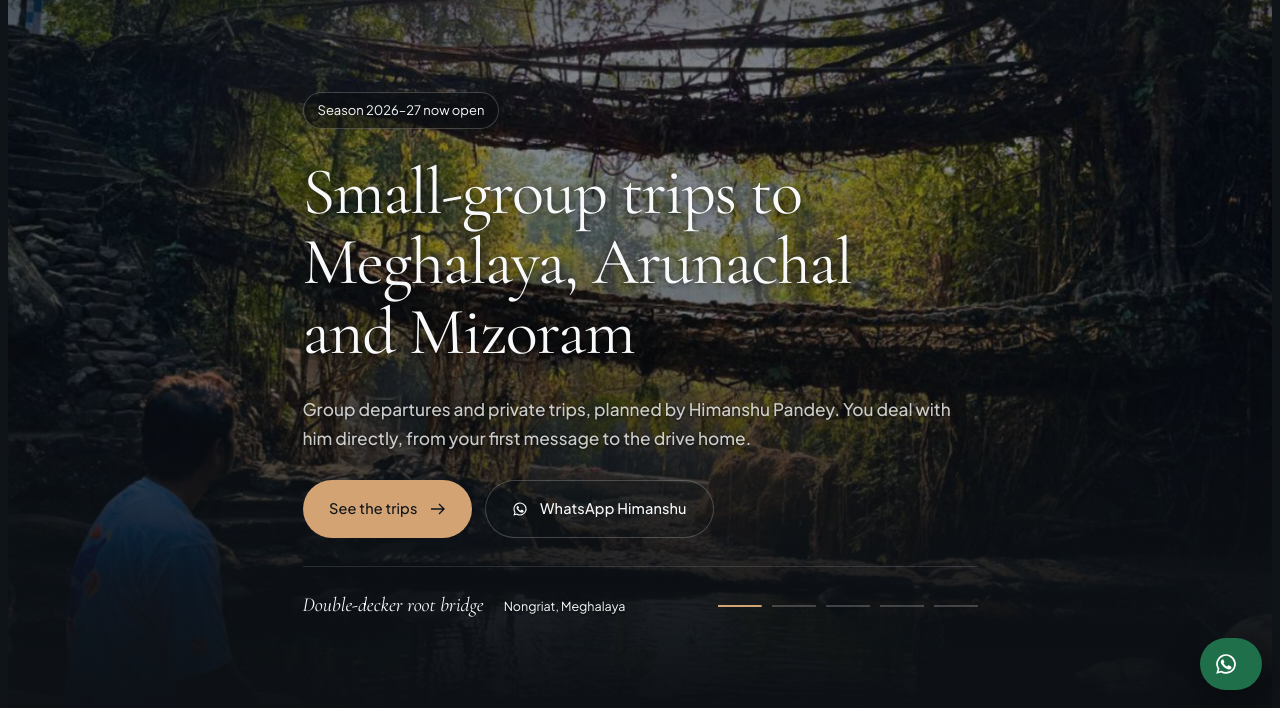
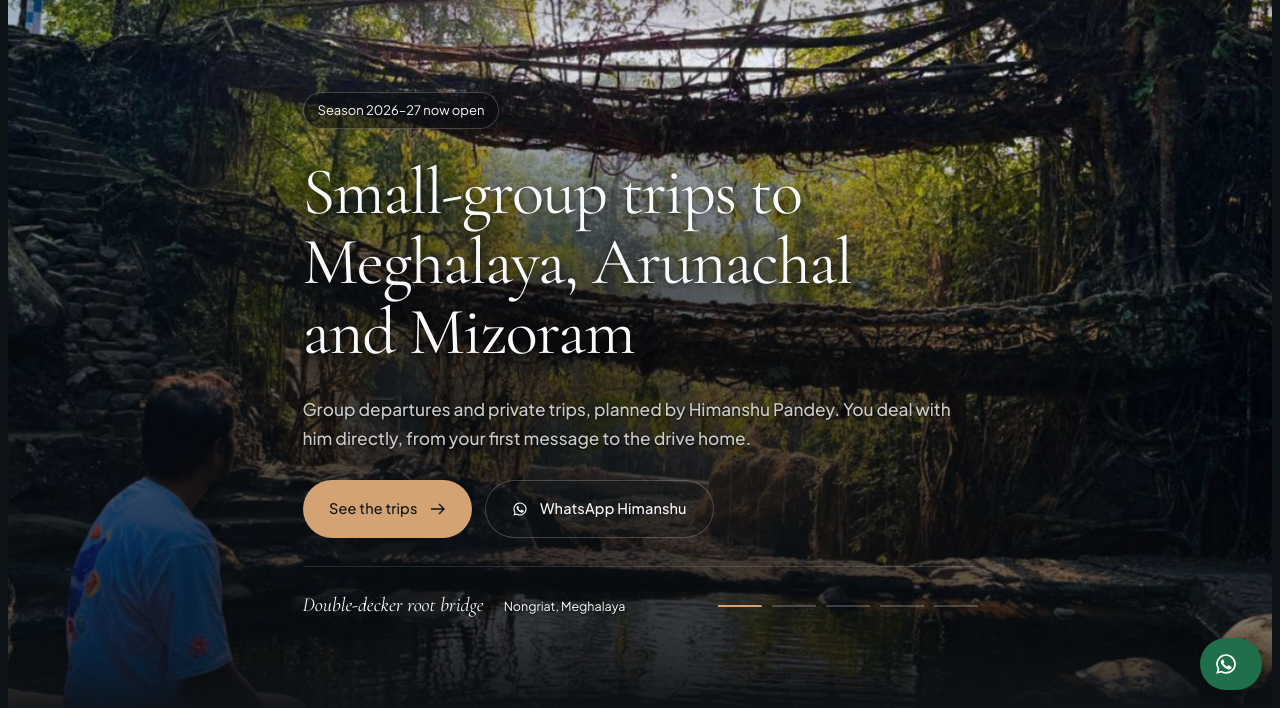
Before and after one commit to adventureswithhimanshu/adventures-with-himanshu, a plain HTML site: page index.html in a window 1280 px wide. Shown: the part 92-800 px from the top of the page. Drawn offline with nearby package versions, Linux system fonts and the light colour scheme.

Commit message:
Brighter hero photos: shade only behind the text
Co-Authored-By: Claude Opus 5.5 <noreply@anthropic.com>

```diff
--- a/index.html
+++ b/index.html
@@ -117,9 +117,8 @@ p{margin:0}
 .slide.on img{animation:kenburns 9s linear forwards}
 @keyframes kenburns{from{transform:scale(1.12) translate3d(0,0,0)}to{transform:scale(1.02) translate3d(var(--dx,0),var(--dy,0),0)}}
 .hero::before{content:"";position:absolute;inset:0;z-index:-1;background:
-  linear-gradient(rgba(10,13,17,.4),rgba(10,13,17,.4)),
-  linear-gradient(180deg,rgba(15,20,25,.55) 0%,rgba(15,20,25,0) 26%,rgba(15,20,25,0) 45%,rgba(15,20,25,.82) 82%,var(--ink) 100%),
-  radial-gradient(120% 80% at 50% 40%,transparent 40%,rgba(8,11,14,.55) 100%)}
+  radial-gradient(ellipse 62% 52% at 40% 68%,rgba(10,13,17,.74) 0%,rgba(10,13,17,.56) 50%,rgba(10,13,17,0) 100%),
+  linear-gradient(180deg,rgba(10,13,17,.5) 0%,rgba(10,13,17,0) 18%,rgba(10,13,17,0) 62%,rgba(10,13,17,.55) 90%,var(--ink) 100%)}
 .glow{position:absolute;z-index:-1;width:60vmax;height:60vmax;border-radius:50%;background:radial-gradient(circle,rgba(224,169,109,.22),transparent 62%);filter:blur(30px);left:-15vmax;top:10%;animation:drift 22s ease-in-out infinite alternate;mix-blend-mode:screen;pointer-events:none}
 @keyframes drift{to{transform:translate(30vw,-8vh) scale(1.15)}}
 .hero-body{padding-top:calc(120px + env(safe-area-inset-top,0px));padding-bottom:clamp(40px,6vw,72px);display:grid;gap:28px}
@@ -129,7 +128,7 @@ p{margin:0}
 @keyframes ping{70%{box-shadow:0 0 0 8px rgba(212,163,115,0)}100%{box-shadow:0 0 0 0 rgba(212,163,115,0)}}
 .hero h1{font-size:clamp(2.4rem,5.2vw,4.8rem);font-weight:400;line-height:1.05;max-width:18ch;letter-spacing:-.02em;text-shadow:0 2px 6px rgba(0,0,0,.45),0 4px 30px rgba(0,0,0,.55)}
 .hero h1 em{color:#F0C38E}
-.hero-sub{color:var(--paper);font-weight:500;text-shadow:0 1px 3px rgba(0,0,0,.7),0 2px 18px rgba(0,0,0,.6)}
+.hero-sub{color:var(--paper);font-weight:500;text-shadow:0 1px 2px rgba(0,0,0,.9),0 2px 14px rgba(0,0,0,.75)}
 .hero .cap .mono,.hero .hero-kicker .mono{color:var(--paper);text-shadow:0 1px 3px rgba(0,0,0,.8)}
 .hero .chip{background:rgba(10,13,17,.55)}
 .hero h1 .ln{display:block;overflow:hidden;padding-bottom:.08em}
```
